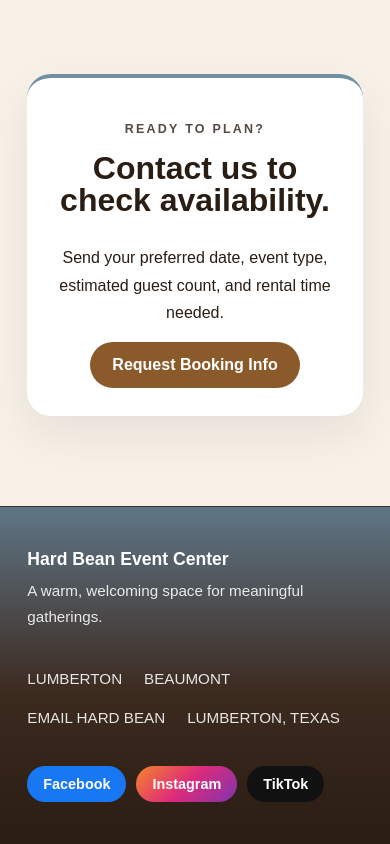
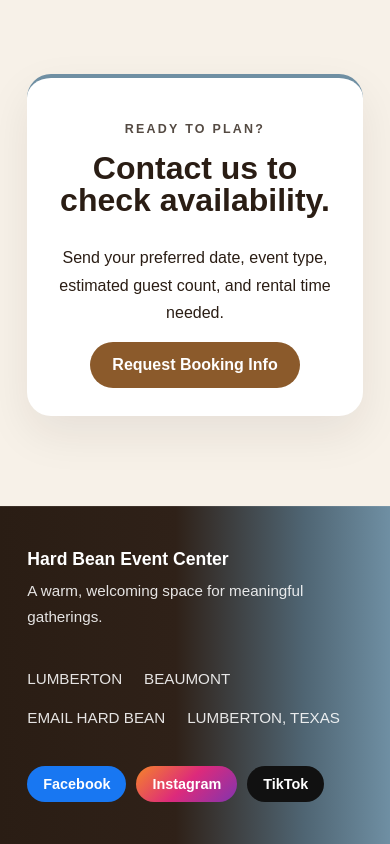
Before and after one commit to anastasis-elite/hardbean-events, a Next.js app: page / in a window 390 px wide. Shown: the part 3210-4054 px from the top of the page. Built offline with nearby package versions, Linux system fonts and the light colour scheme.

Commit message:
Update globals.css

```diff
--- a/app/globals.css
+++ b/app/globals.css
@@ -433,19 +433,20 @@ li { margin: 10px 0; }
 
   background:
     linear-gradient(
-      to top,
+      to right,
       #2a1d14 0%,
-      #3c2a1f 45%,
-      #5f7686 100%
+      #2f2118 45%,
+      #4f6573 78%,
+      #6f8fa3 100%
     );
 
   color: white;
-
   display: flex;
   justify-content: space-between;
   align-items: center;
   gap: 40px;
   flex-wrap: wrap;
+  border-top: 1px solid rgba(255,255,255,0.08);
 }
 
   .siteFooter {
```
